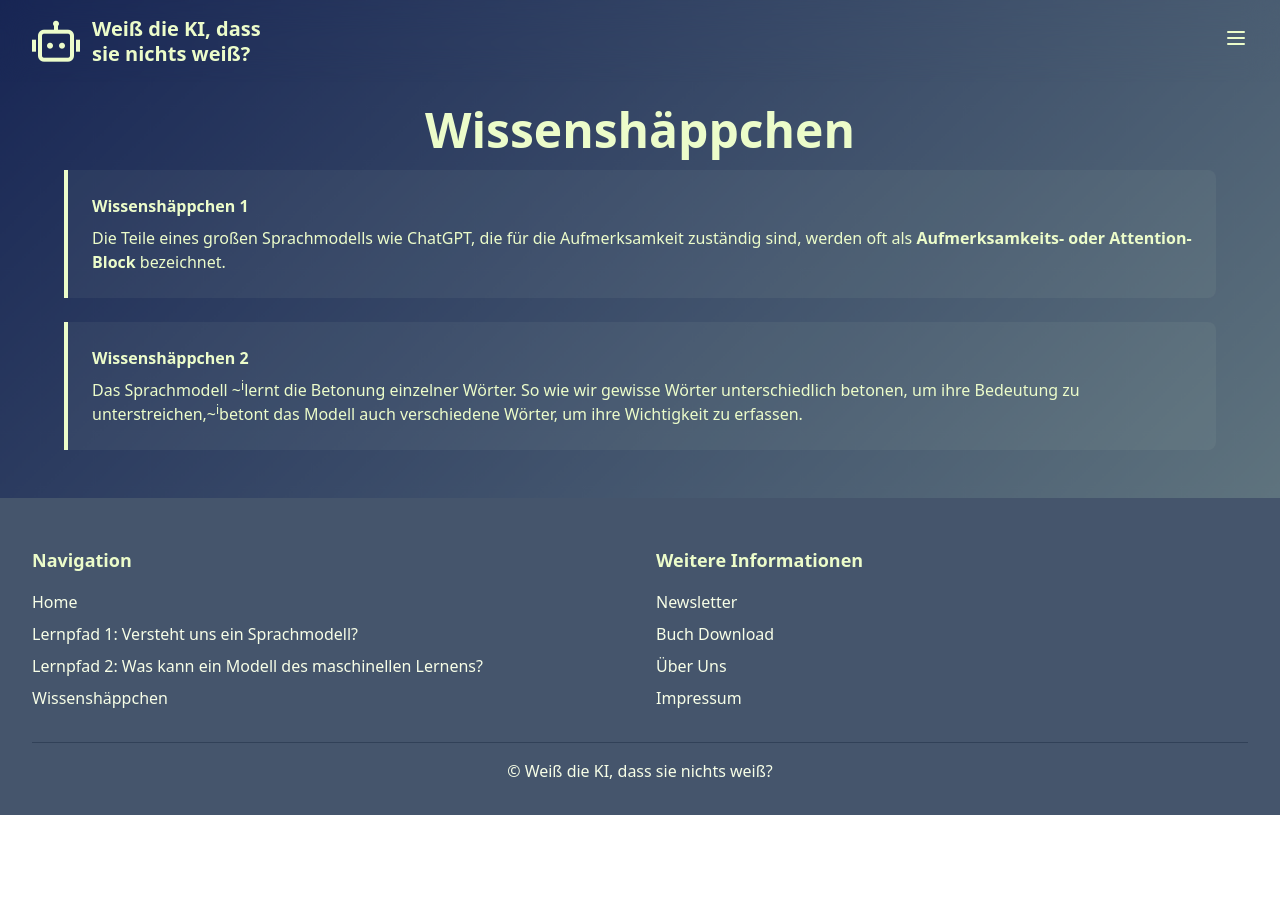
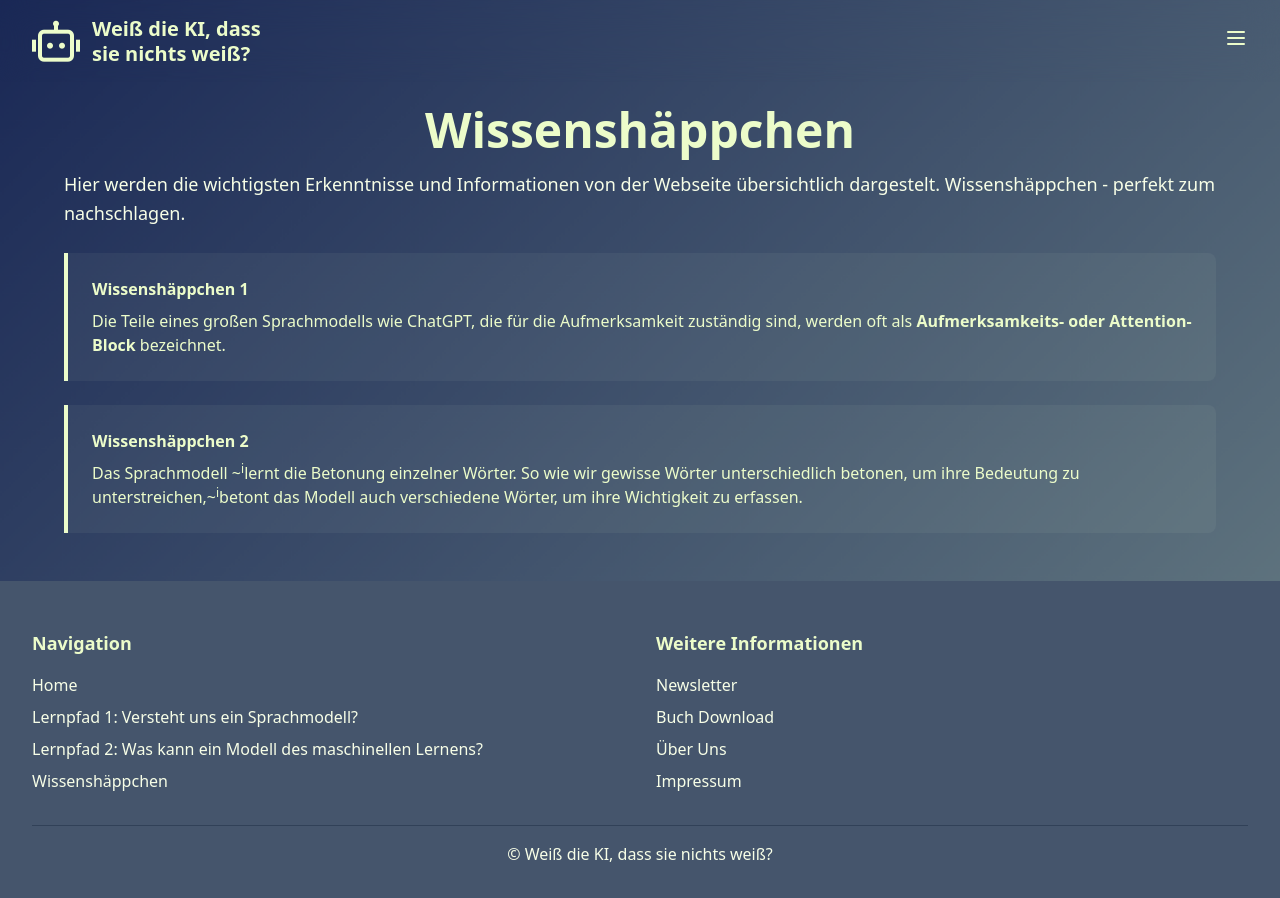
Before and after one commit to TNattermann/weiss-die-ki-dass-sie-nichts-weiss-frontend, a React (Vite) app: page /WissenPage in a window 1280 px wide. Before the commit the page ends 815 px from the top, so only its background shows below. Built offline with nearby package versions, Linux system fonts and the light colour scheme.

Commit message:
Added Bit Intro

```diff
--- a/src/pages/Bits/WissenPage.tsx
+++ b/src/pages/Bits/WissenPage.tsx
@@ -8,7 +8,11 @@ function WissenPage() {
         <h1 className="text-5xl font-bold text-center text-primary mb-4">
           Wissenshäppchen
         </h1>
-
+        <p className="text-lg text-text-normal mb-6 leading-relaxed">
+          Hier werden die wichtigsten Erkenntnisse und Informationen von der
+          Webseite übersichtlich dargestelt. Wissenshäppchen - perfekt zum
+          nachschlagen.
+        </p>
         <Link to="/attention#attention1">
           <div className="bg-primary/5 border-l-4 text-primary p-6 rounded-r-lg mb-6">
             {bits.slice(0, 1).map((c) => (
```
